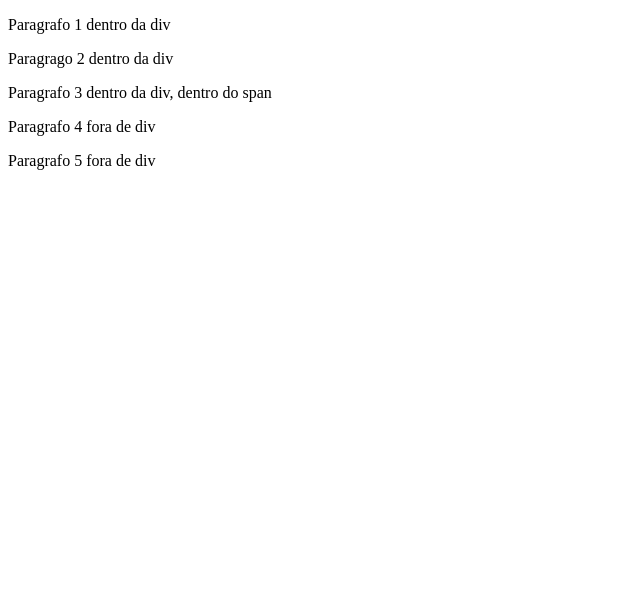
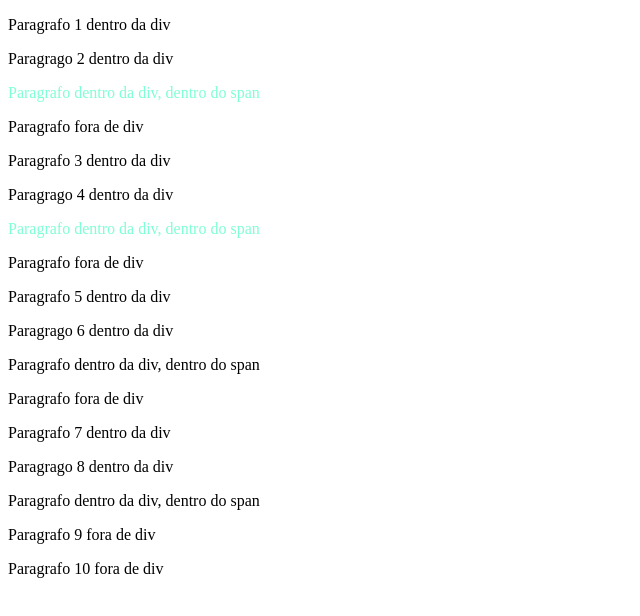
Before and after one commit to Isaac-Loiola/Fundamentos-CSS, a plain HTML site: page exemplo/filho.html in a window 1280 px wide. Shown: the whole page, without its empty margins (0-640 px from the left). Drawn offline with Linux system fonts and the light colour scheme.

Commit message:
Utilizando combinadores ( Descendente, Filho, Adjacente )

```diff
--- a/exemplo/filho.html
+++ b/exemplo/filho.html
@@ -6,18 +6,78 @@
     <title>Document</title>
     <style>
 
+      /* .fundo-azul > p {
+        background: lightblue;
+        color: white;
+      }
+
+      .fundo-verde > p{
+        background: lightgreen;
+      }
+
+      div + p{
+        background: indianred;
+      }
+
+      .fundo-verde + p {
+        background: rgb(175, 54, 255);
+      }
+
+      div ~ p {
+        color: red;
+      } */
+
+      .fundo-verde span > p{
+        color:aquamarine;
+      }
+
     </style>
 </head>
 <body>
-    <div>
+    <div class="fundo-verde">
         <p>Paragrafo 1 dentro da div</p>
         <p>Paragrago 2 dentro da div</p>
         <span>
-            <p>Paragrafo 3 dentro da div, dentro do span </p>
+            <p>Paragrafo dentro da div, dentro do span </p>
         </span>
     </div>
 
-    <p>Paragrafo 4 fora de div</p>
-    <p>Paragrafo 5 fora de div</p>
+    <p>Paragrafo fora de div</p>
+
+
+     <div class="fundo-verde">
+        <p>Paragrafo 3 dentro da div</p>
+        <p>Paragrago 4 dentro da div</p>
+        <span>
+            <p>Paragrafo dentro da div, dentro do span </p>
+        </span>
+    </div>
+
+    <p>Paragrafo fora de div</p>
+
+
+     <div class="fundo-azul">
+        <p>Paragrafo 5 dentro da div</p>
+        <p>Paragrago 6 dentro da div</p>
+        <span>
+            <p>Paragrafo dentro da div, dentro do span </p>
+        </span>
+    </div>
+
+    <p>Paragrafo fora de div</p>
+
+
+
+     <div class="fundo-roxo">
+        <p>Paragrafo 7 dentro da div</p>
+        <p>Paragrago 8 dentro da div</p>
+        <span>
+            <p>Paragrafo dentro da div, dentro do span </p>
+        </span>
+    </div>
+
+    <p>Paragrafo 9 fora de div</p>
+    <p>Paragrafo 10 fora de div</p>
+
 </body>
 </html>
```
